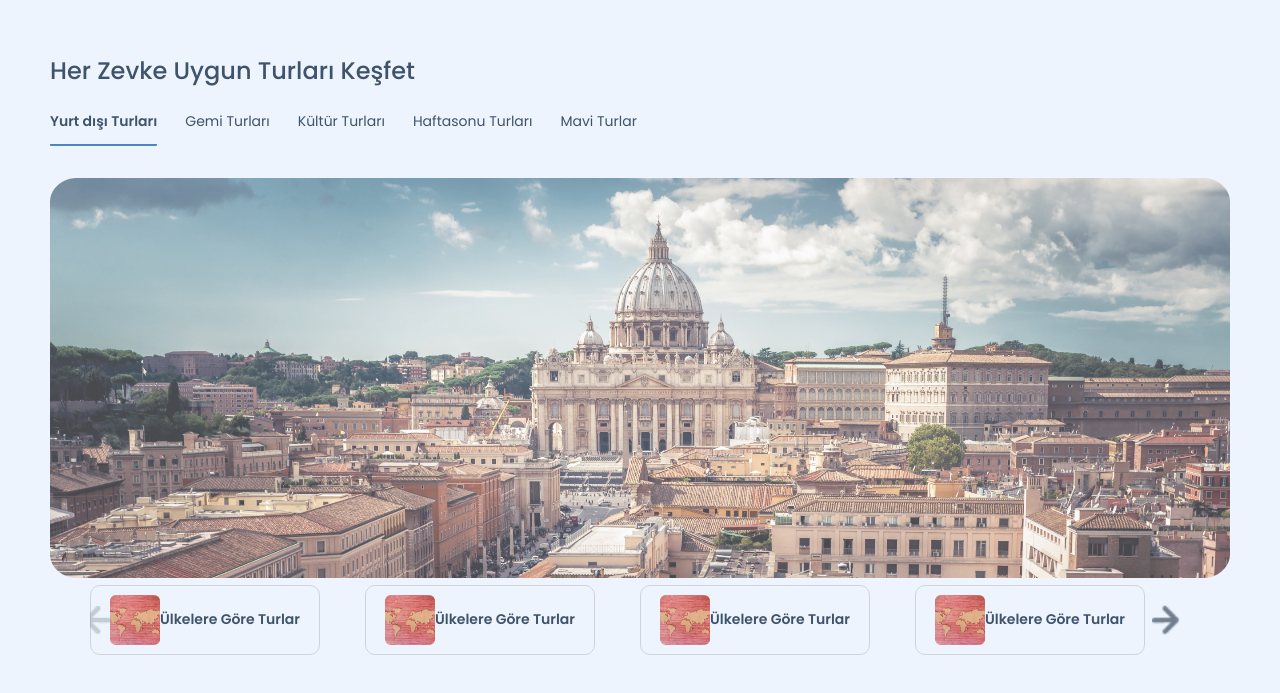
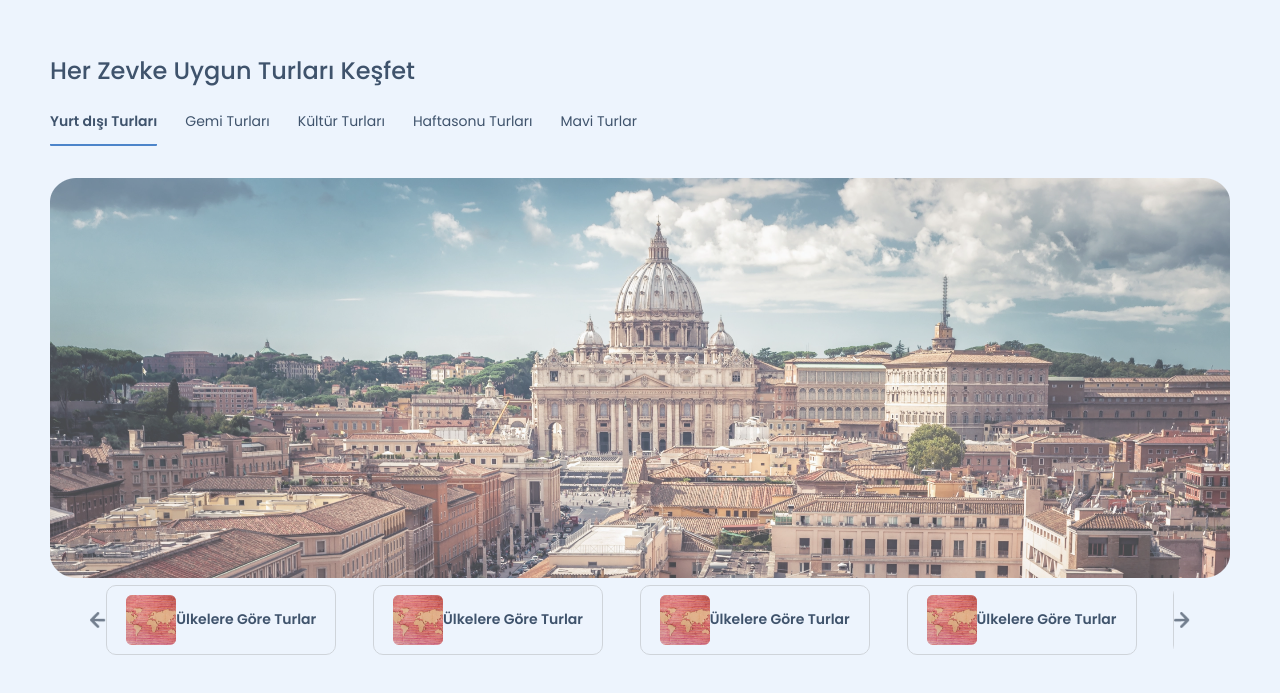
Before and after one commit to EmreManis/front-competition, a Next.js app: page / in a window 1280 px wide. Shown: the part 1657-2350 px from the top of the page. Built offline with nearby package versions, Linux system fonts and the light colour scheme.

Commit message:
carousel finished

```diff
--- a/components/tourSection/Carousel.js
+++ b/components/tourSection/Carousel.js
@@ -10,10 +10,23 @@ import "swiper/css/navigation";
 import classes from "./carousel.module.css";
 
 import tatilBudur from "../../public/tour/tour1.png";
+import forwardArrow from "../../public/carousel/forwardArrow.png";
+import backArrow from "../../public/carousel/backArrow.png";
 
 const Slide = () => {
+  const [swiper, setSwiper] = useState();
+  const prevRef = useRef();
+  const nextRef = useRef();
 
-
+  useEffect(() => {
+    if (swiper) {
+      console.log("Swiper instance:", prevRef.current);
+      swiper.params.navigation.prevEl = prevRef.current;
+      swiper.params.navigation.nextEl = nextRef.current;
+      swiper.navigation.init();
+      swiper.navigation.update();
+    }
+  }, [swiper]);
 
   let slide = [];
   for (let i = 0; i <= 8; i++) {
@@ -29,18 +42,25 @@ const Slide = () => {
 
   return (
     <div className="flex mx-10">
-
+      <div className="swiper-button flex justify-center items-center" ref={prevRef}>
+      <Image src={backArrow} width={18} height={18} alt="tatil-budur" />
+      </div>
       <Swiper
         modules={[Navigation]}
         slidesPerView={4}
         // navigation={true}
         className={classes.swiper}
-        navigation={true}
-
+        navigation={{
+          prevEl: prevRef?.current,
+          nextEl: nextRef?.current,
+        }}
+        onSwiper={setSwiper}
       >
         {slide}
       </Swiper>
-
+      <div className="swiper-button flex justify-center items-center" ref={nextRef}>
+        <Image src={forwardArrow} width={18} height={18} alt="tatil-budur" />
+      </div>
     </div>
   );
 };
--- a/styles/globals.css
+++ b/styles/globals.css
@@ -86,24 +86,6 @@
   opacity: 1;
 }
 
- .swiper-button-next{
-  padding: 6px 14px;
-  cursor: pointer;
-  background-image: url("../public/carousel/forwardArrow.png");
-  background-repeat: no-repeat;
-  background-size: 100% auto;
-  background-position: center;
-}
-
-.swiper-button-prev{
-  margin: -16px;
-  padding: 6px 14px;
-  cursor: pointer;
-  background-image: url("../public/carousel/backArrow.png");
-  background-repeat: no-repeat;
-  background-size: 100% auto;
-  background-position: center;
-}
 
 .swiper-button-next::after {
   display: none;
@@ -119,12 +101,9 @@
 
 }
 
-.swiper-button {
+/* .swiper-button {
   margin: 8px;
   padding: 6px 14px;
   cursor: pointer;
-  background-image: url("../public/carousel/backArrow.png");
-  background-repeat: no-repeat;
-  background-size: 100% auto;
-  background-position: center;
-}
+
+} */
```
